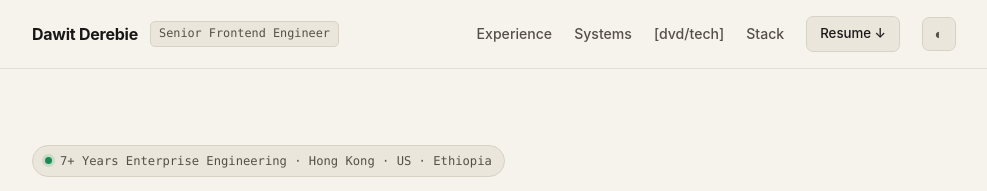
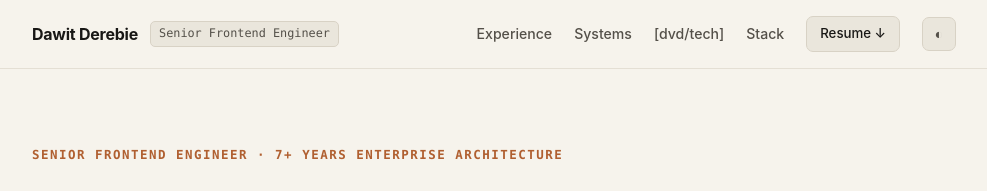
Before and after one commit to 12-Davance/dawit-derebie.github.io, a plain HTML site: page index.html in a window 1280 px wide. Shown: the top 191 px of the page, without its empty margins (146-1133 px from the left). Drawn offline with Linux system fonts and the light colour scheme.

Commit message:
Replace status pill with editorial kicker and add custom DD monogram favicon

```diff
--- a/index.html
+++ b/index.html
@@ -5,6 +5,7 @@
   <meta name="viewport" content="width=device-width, initial-scale=1.0">
   <title>Dawit Derebie — Senior Frontend Engineer</title>
   <meta name="description" content="Senior Frontend Engineer with 7+ years of experience architecting high-performance enterprise web platforms in React, Next.js, Angular, and TypeScript.">
+  <link rel="icon" type="image/svg+xml" href="./assets/favicon.svg">
   <link rel="stylesheet" href="./style.css">
   <script>
     (function() {
@@ -43,10 +44,7 @@
   <main class="container">
     <!-- Hero Section -->
     <section class="hero">
-      <div class="availability-pill">
-        <span class="status-dot"></span>
-        <span>7+ Years Enterprise Engineering &middot; Hong Kong &middot; US &middot; Ethiopia</span>
-      </div>
+      <div class="hero-kicker">Senior Frontend Engineer &middot; 7+ Years Enterprise Architecture</div>
 
       <h1>
         Architecting high-frequency, mission-critical web interfaces.
--- a/style.css
+++ b/style.css
@@ -174,26 +174,14 @@ body {
   border-bottom: 1px solid var(--border-subtle);
 }
 
-.availability-pill {
-  display: inline-flex;
-  align-items: center;
-  gap: 8px;
+.hero-kicker {
   font-family: ui-monospace, "SF Mono", SFMono-Regular, Menlo, monospace;
-  font-size: 0.76rem;
-  color: var(--text-secondary);
-  background: var(--surface);
-  border: 1px solid var(--border);
-  padding: 5px 12px;
-  border-radius: 999px;
-  margin-bottom: 24px;
-}
-
-.status-dot {
-  width: 7px;
-  height: 7px;
-  border-radius: 50%;
-  background-color: var(--status-green);
-  box-shadow: 0 0 0 3px rgba(40, 167, 107, 0.18);
+  font-size: 0.78rem;
+  font-weight: 600;
+  text-transform: uppercase;
+  letter-spacing: 0.12em;
+  color: var(--accent);
+  margin-bottom: 18px;
 }
 
 .hero h1 {
```
Also changed, not shown: assets/favicon.svg (added).
